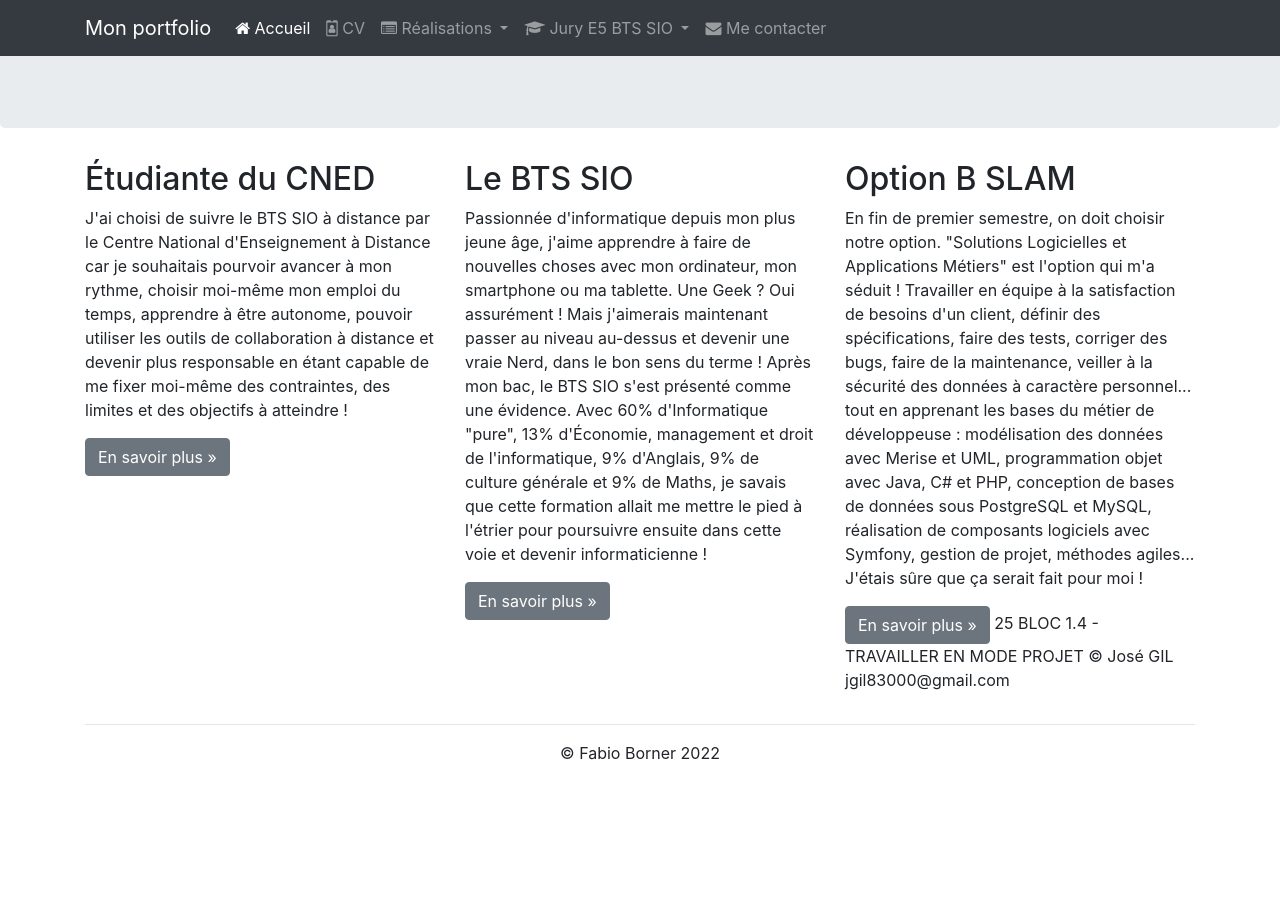
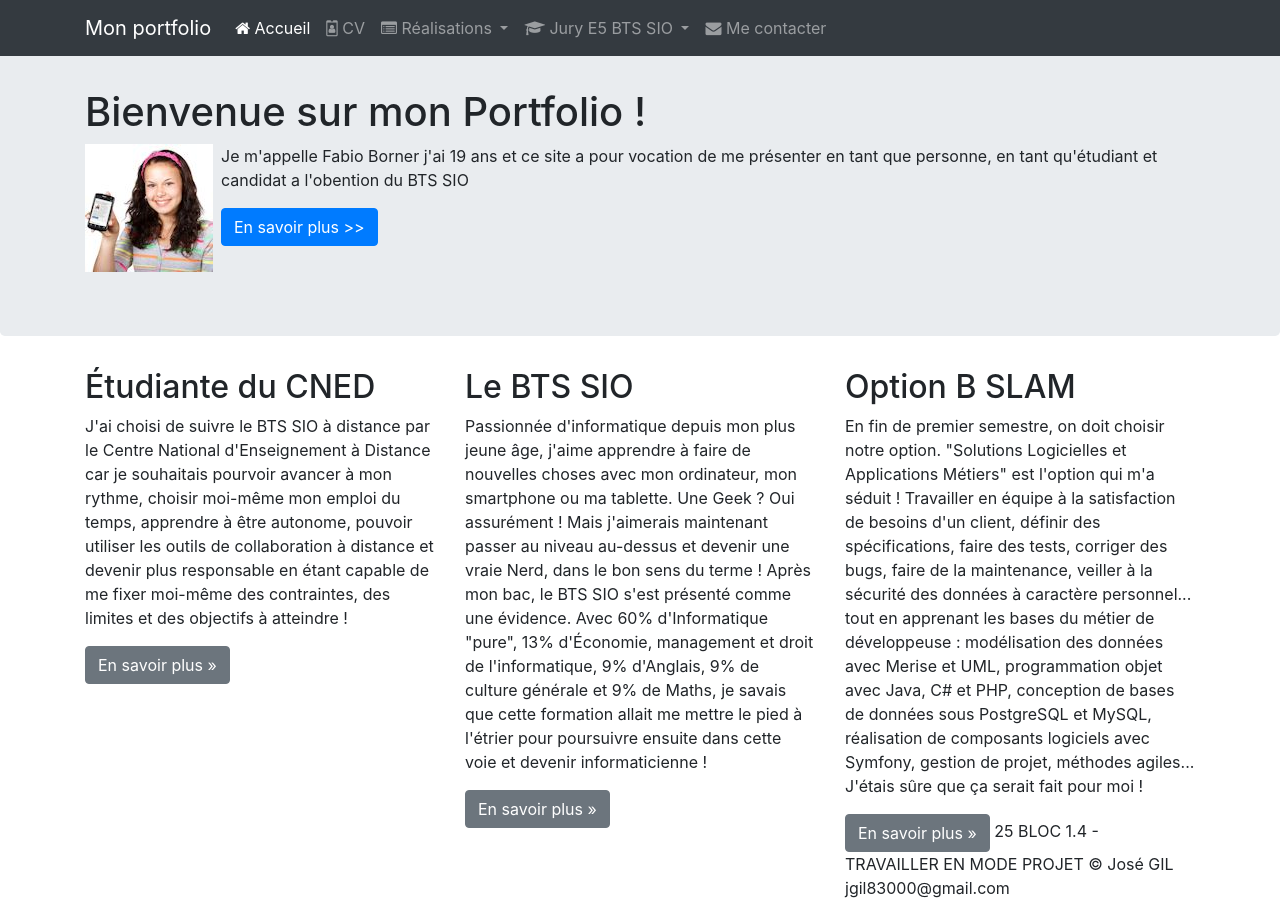
Before and after one commit to Fabio83500/fabioborner.github.io, a plain HTML site: page index.html in a window 1280 px wide. Shown: the top 903 px of the page. Before the commit the page ends 800 px from the top, so only its background shows below. Drawn offline with nearby package versions, Linux system fonts and the light colour scheme.

Commit message:
Ajout de la page d'accueil

```diff
--- a/index.html
+++ b/index.html
@@ -128,8 +128,29 @@
 
 
 
+        <div class="jumbotron">
+            <section class="bg-gray-500 pt-4">
+                <div class="container">
 
-        <div class="jumbotron"></div> <!-- Emplacement pour le contenu principal de la page -->
+                    <h1>Bienvenue sur mon Portfolio !</h1>
+                    <div class="d-flex">
+                        <img class="mr-2" src="images/AmeliaPilou.jpg">
+                        <div>
+                            <p>Je m'appelle Fabio Borner j'ai 19 ans et ce site a pour vocation de me présenter en tant que personne, en tant qu'étudiant et candidat a l'obention du BTS SIO</p>
+                            <button type="button" class="btn btn-primary ">En savoir plus >></button>
+                        </div>
+
+                    </div>
+
+            </section>
+
+        </div> <!-- Emplacement pour le contenu principal de la page -->
+
+
+
+
+
+
         <footer>
             <div class="container">
                 <div class="row">
```
Also changed, not shown: css/images/Red-Rating-Stars.png (added), css/images/ligne.png (added), images/AmeliaPilou.jpg (added), images/MVC.png (added), images/adapters.png (added), images/cv/github2-dreamstale35.png (added), images/cv/instagram-dreamstale43.png (added), images/cv/linkedin-dreamstale45.png (added), images/cv/mail-dreamstale47.png (added), images/cv/skype-dreamstale61.png (added), images/cv/twitter-dreamstale71.png (added), images/ihmcoach.png (added).
